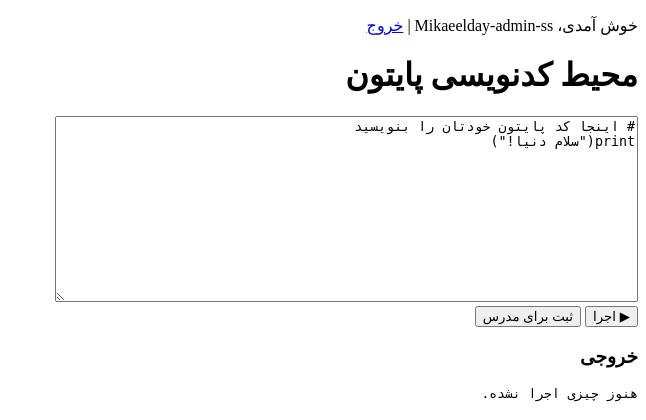
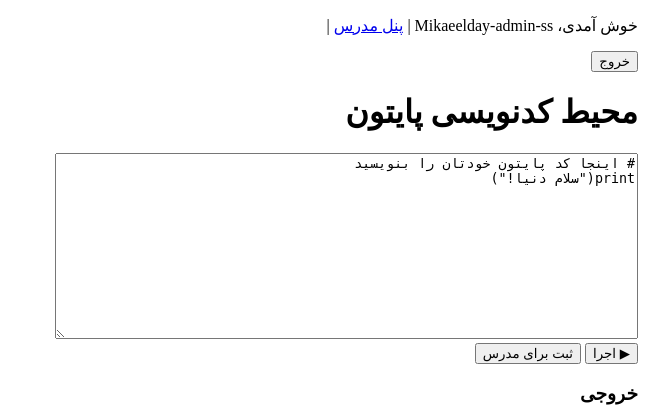
Before and after one commit to MikaeelDay/codeclass, a Django app: page /dashboard/ in a window 1280 px wide. Shown: the top 420 px of the page, without its empty margins (634-1280 px from the left). Run offline with Django 5.2, Linux system fonts and the light colour scheme; a user stored in the database is signed in; tables that the repository leaves empty hold one stand-in row (values such as "Sample post").

Commit message:
Add instructor panel link to dashboard for staff users

```diff
--- a/core/templates/core/dashboard.html
+++ b/core/templates/core/dashboard.html
@@ -5,7 +5,16 @@
     <title>محیط کدنویسی</title>
 </head>
 <body>
-<p>خوش آمدی، {{ user.username }} | <a href="{% url 'logout' %}">خروج</a></p>
+<p>
+    خوش آمدی، {{ user.username }} |
+    {% if user.is_staff %}
+        <a href="{% url 'instructor_overview' %}">پنل مدرس</a> |
+    {% endif %}
+    <form method="post" action="{% url 'logout' %}" style="display:inline">
+    {% csrf_token %}
+    <button type="submit">خروج</button>
+</form>
+</p>
 
 <h1>محیط کدنویسی پایتون</h1>
 
```
Also changed, not shown: db.sqlite3.
